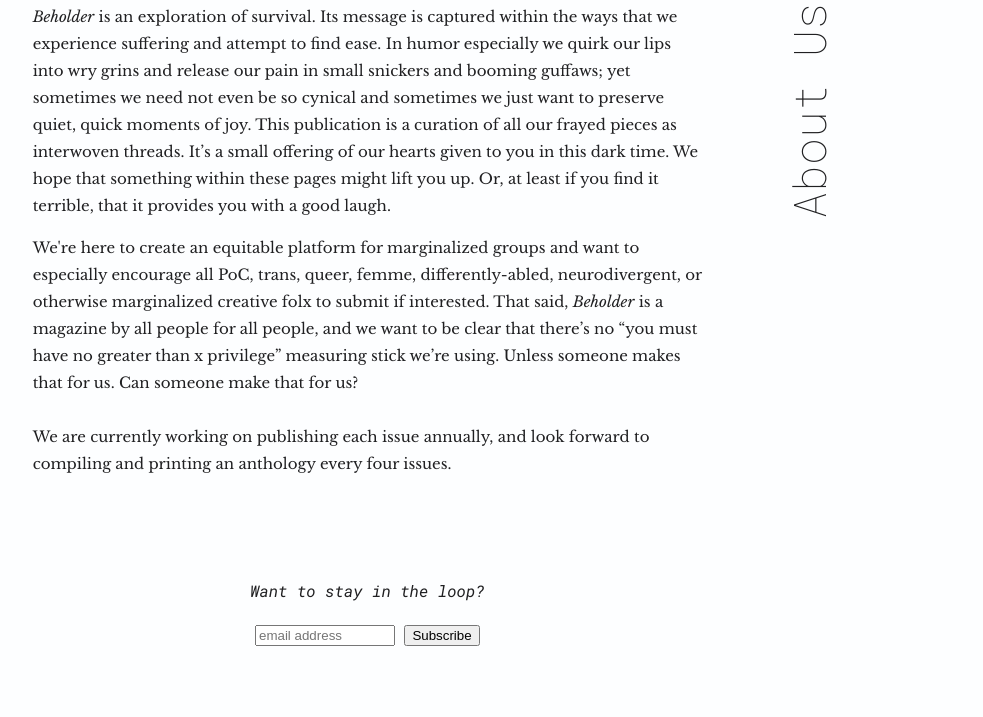
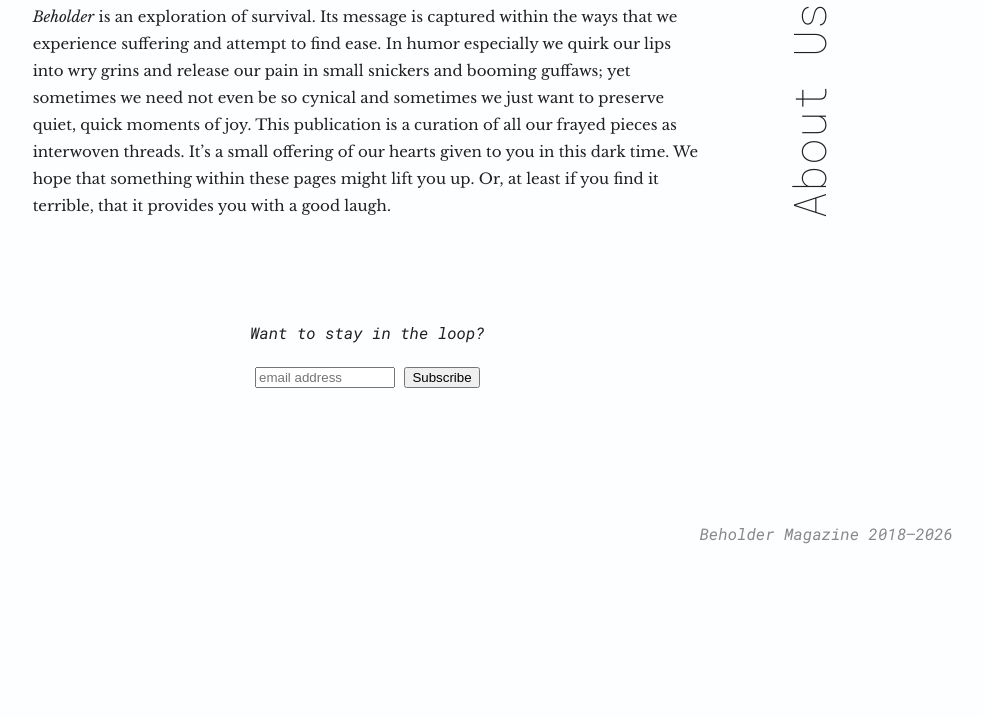
Before and after one commit to lewzsh/beholder, a Django app: page / in a window 1280 px wide. Shown: the part 861-1578 px from the top of the page, without its empty margins (189-1172 px from the left). After the commit the page ends 1405 px from the top, so only its background shows below. Run offline with Django 3.2, Linux system fonts and the light colour scheme; data that the repository does not hold is empty; parts of the project's set-up code (start-up, migrations or seed data) failed here and were passed over.

Commit message:
Update index.html

```diff
--- a/beholder/templates/beholder/index.html
+++ b/beholder/templates/beholder/index.html
@@ -32,14 +32,6 @@
             This publication is a curation of all our frayed pieces as interwoven threads. It’s a small offering of our hearts given to you in this dark time.
             We hope that something within these pages might lift you up. Or, at least if you find it terrible, that it provides you with a good laugh.
         </p>
-        <p>
-            We're here to create an equitable platform for marginalized groups and want to especially encourage all PoC, trans, queer, femme,
-            differently-abled, neurodivergent, or otherwise marginalized creative folx to submit if interested.
-            That said, <i>Beholder</i> is a magazine by all people for all people, and we want to be clear that there’s no “you must have no greater than x privilege” measuring stick we’re using.
-            Unless someone makes that for us. Can someone make that for us?
-            <br><br>
-            We are currently working on publishing each issue annually, and look forward to compiling and printing an anthology every four issues.
-        </p>
     </div>
 
     <div id="newssub">
```
